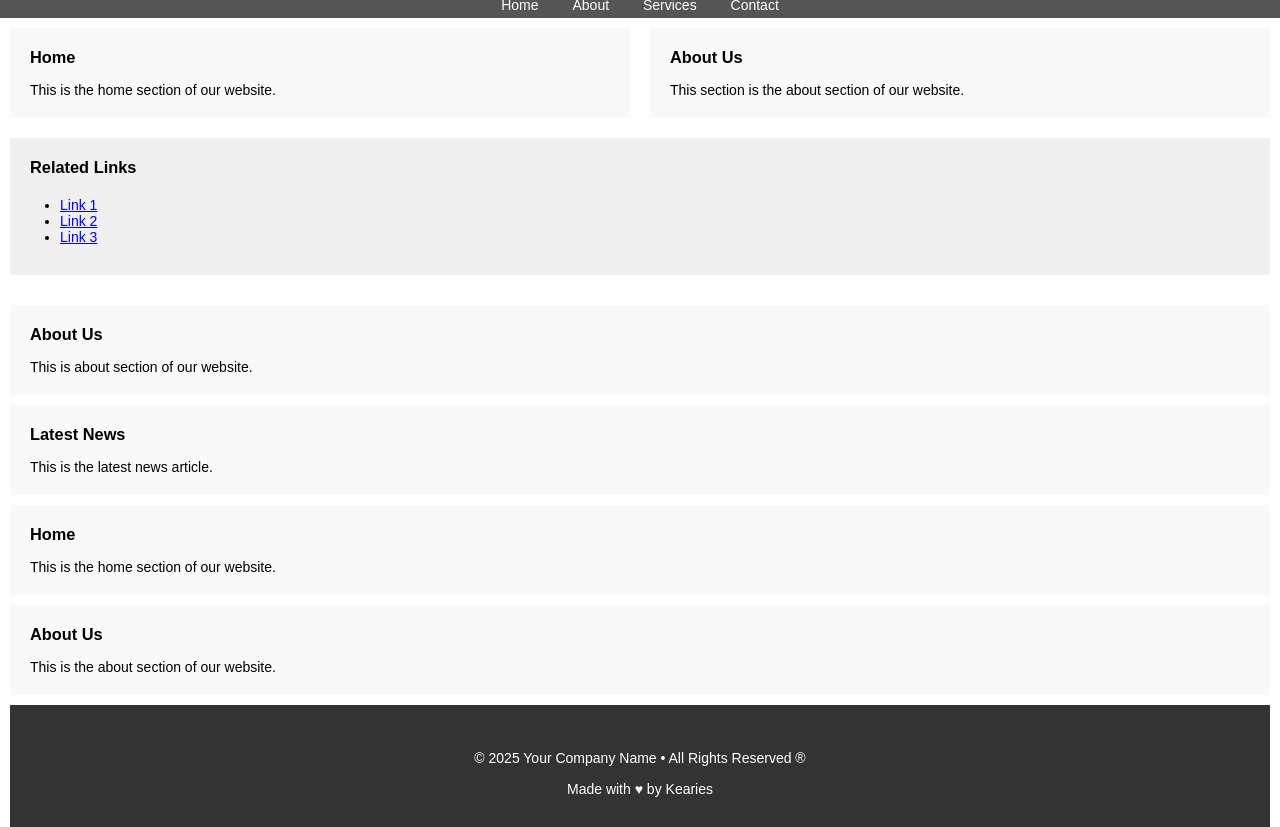
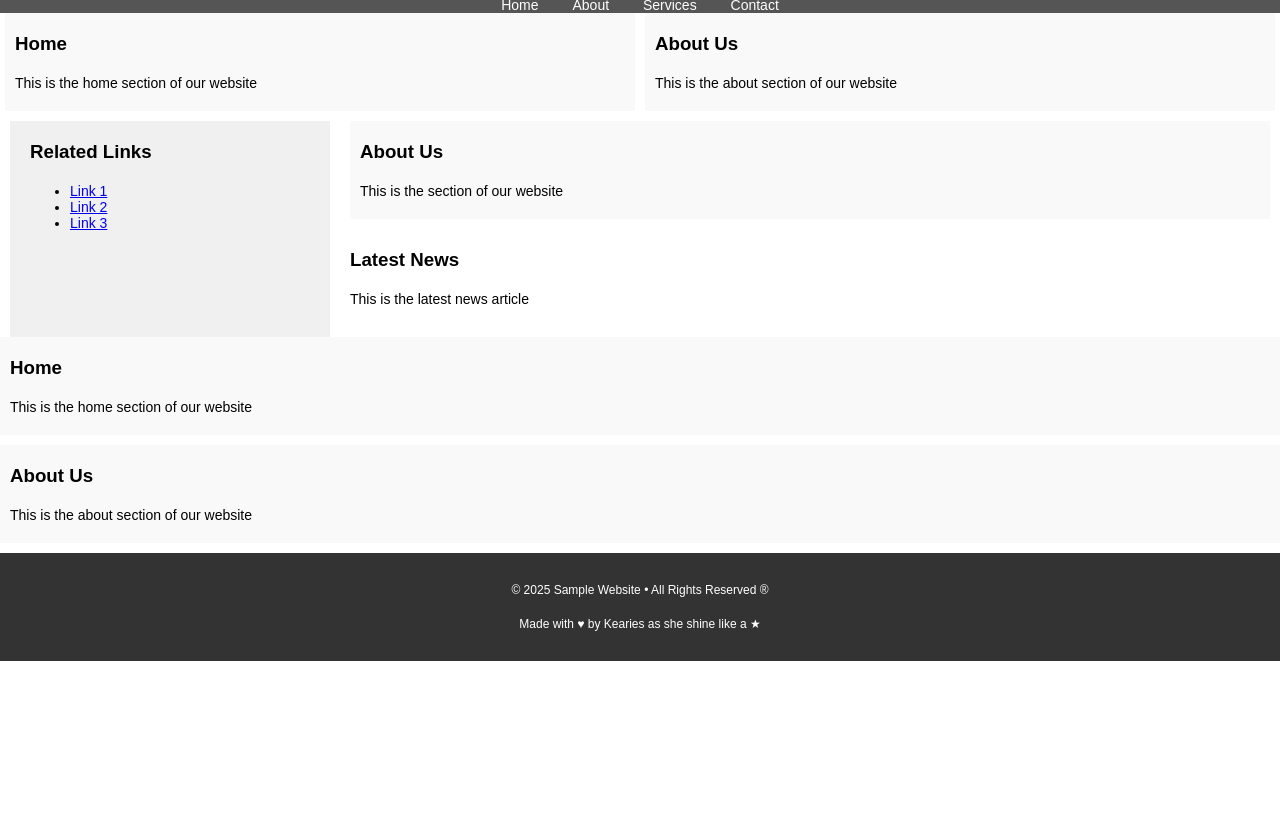
Before and after one commit to senesha16/kea1, a plain HTML site: page semanticsflexbox.html in a window 1280 px wide. Shown: the part 121-948 px from the top of the page. After the commit the page ends 800 px from the top, so only its background shows below. Drawn offline with Linux system fonts and the light colour scheme.

Commit message:
assignment T__T

```diff
--- a/bagongstyle.css
+++ b/bagongstyle.css
@@ -1,46 +1,137 @@
 *{
-    margin: 0px;
-    padding: 0px;
+    margin: 0;
+    padding: 0;
     font-family: arial, sans-serif;
     box-sizing: border-box;
 }
 
-body, html {
-    height: 100%;
+.box-1{
+    background-color: pink;
+    border: 5px solid rgb(115, 224, 157);
+    font-size: 50px;
+    padding: 10px 20px 30px 40px;
+    margin: 10px 20px 30px 40px;
+    text-align: center;
+}
+
+header{
+    text-align: center;
+    font-size: 14px;
+    background-color: #333;
+    border: 5px solid #555;
     margin: 0px;
-    display: flex;
-    justify-content: center;
-    align-items: center;
+    padding: 20px;
+    color: white;
+}
+
+nav{
+    font-size: 14px;
+    background-color: #555;
+    text-align: center;
+}
+
+nav ul{
+    list-style: none;
+    text-align: center;
+}
+
+nav ul li{
+    display: inline;
+}
+
+nav ul li a{
+    text-decoration: none;
+    margin-left: 5px;
+    margin-right: 5px;
+    color: white;
+    padding: 5px 10px;
+    transition: background-color 0.3s, color 0.3s;
+}
+
+nav ul li a:hover{
+    background-color: #f9f9f9;
+    color: #555;
+}
+
+header p{
+    font-size: 14px;
+    padding-top: 20px;
+}
+
+article{
+    background-color: white;
+    padding: 20px 0px 0px 0px;
+    margin: 10px;
+}
+
+section{
+    padding: 20px 0px 0px 10px;
+    background-color: #f9f9f9;
+    margin: 10px;
+}
+
+article p, section p{
+    font-size: 14px;
+    padding-top: 20px;
+    padding-bottom: 20px;
+}
+
+
+aside{
+    flex: 0 0 25%;
+    background-color: #f0f0f0;
+    padding: 20px;
+    margin: 10px 10px 0px 10px;
+}
+
+aside ul{
+    font-size: 14px;
+    padding-top: 20px;
+    padding-left: 40px;
+    padding-bottom: 10px;
+}
+
+.flex-items-home2{
+    margin: 0px 0px 10px 0px;
+}
+
+.flex-items-about3{
+    margin: 10px 0px 10px 0px;
+}
+
+footer{
+    font-size: 12px;
+    text-align: center;
+    background-color: #333;
+    color: white;
+    padding: 10px 0px 30px 0px;
+    margin: 0px;
+}
+
+footer p{
+    font-size: 12px;
+    padding-top: 20px;
+}
+
+.flex-container > *{
+    margin: 0px 5px 0px 5px;
+    flex-grow: 1;
+    flex-shrink: 1;
+    flex-basis: 300;
 }
 
 .flex-container {
-    width: 1000px;
-    height: 800px;
-    border: 5px solid black;
-    padding: 0px 20px 20px 0px;
     display: flex;
-    gap: 10px 20px;
+    justify-content: space-evenly;
     flex-direction: row;
 }
 
-.flex-container section {
-    width: 200px;
-    height: 200px;
-    border: 5px solid black;
-    padding-top: 20px;
-    text-align: center;
+.flex-container-2 {
+    display: flex;
+    justify-content: space-evenly;
+    flex-direction: row;
 }
 
-.flex-items-1 {
-    order: 1;
+.main-content{
     flex: 1;
 }
-
-.flex-items-2 {
-    order: 2;
-    flex-shrink: 2;
-}
-
-.flex-items-3 {
-    order: 3;
-}
--- a/semanticsflexbox.html
+++ b/semanticsflexbox.html
@@ -3,15 +3,15 @@
 <head>
     <meta charset="UTF-8">
     <meta name="viewport" content="width=device-width, initial-scale=1.0">
-    <title>Document</title>
-    <link rel="stylesheet" href="style.css">
+    <title>Semantics</title>
+    <link rel="stylesheet" href="bagongstyle.css">
 </head>
+<body>
+    <header>
+        <h1>Sample Website</h1>
+        <p>Welcome to my simple website</p>
+    </header>
 
-
-<header>
-        <h1> Sample Website</h1>
-        <p>Welcome to My Sample Website!</p>
-    </header>
     <nav>
         <ul>
             <li><a href="#">Home</a></li>
@@ -21,22 +21,19 @@
         </ul>
     </nav>
 
-<body>
-    <main class="flex-container-1">
-        <section class="flex-items-1">
+    <main class="flex-container">
+        <section class="flex-items-home">
             <h3>Home</h3>
-            <p>This is the home section of our website.</p>
+            <p>This is the home section of our website</p>
         </section>
-
-        <section class="flex-items-2">
+        <section class="flex-items-about">
             <h3>About Us</h3>
-            <p>This section is the about section of our website.</p>
+            <p>This is the about section of our website</p>
         </section>
-
     </main>
 
     <main class="flex-container-2">
-            <aside>
+        <aside class="flex-items-links">
             <h3>Related Links</h3>
             <ul>
                 <li><a href="#">Link 1</a></li>
@@ -44,41 +41,31 @@
                 <li><a href="#">Link 3</a></li>
             </ul>
         </aside>
-
-        <main class = "main_content">
-            <section>
+        <main class="main-content">
+            <section class="flex-items-about2">
                 <h3>About Us</h3>
-                <p>This is about section of our website.</p>
+                <p>This is the section of our website</p>
             </section>
-
-            <article>
+            <article class="flex-items-news">
                 <h3>Latest News</h3>
-                <p>This is the latest news article.</p>
+                <p>This is the latest news article</p>
             </article>
         </main>
     </main>
 
-
-        <article>
+    <section class="flex-items-home2">
         <h3>Home</h3>
-            <p>This is the home section of our website.</p>
-        </article>
-
-        <article>
+        <p>This is the home section of our website</p>
+    </section>
+    <section class="flex-items-about3">
         <h3>About Us</h3>
-            <p>This is the about section of our website.</p>
-        </article>
+        <p>This is the about section of our website</p>
+    </section>
 
     <footer>
-            <p>&copy; 2025 Your Company Name &bull; All Rights Reserved &reg;</p>
-            <p>Made with &hearts; by Kearies</p>
+        <p>&copy; 2025 Sample Website &bull; All Rights Reserved &reg;</p>
+        <p>Made with &hearts; by Kearies as she shine like a &starf; </p>
     </footer>
-
-
-    </main>
-
-
-
 
 </body>
 </html>
```
Lines whose indentation alone changed are shown as unchanged.
